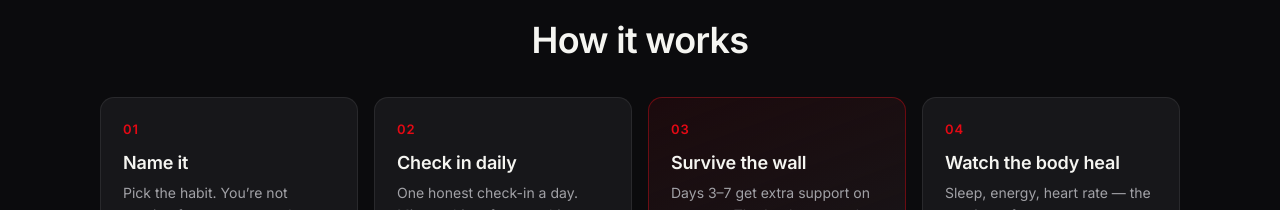
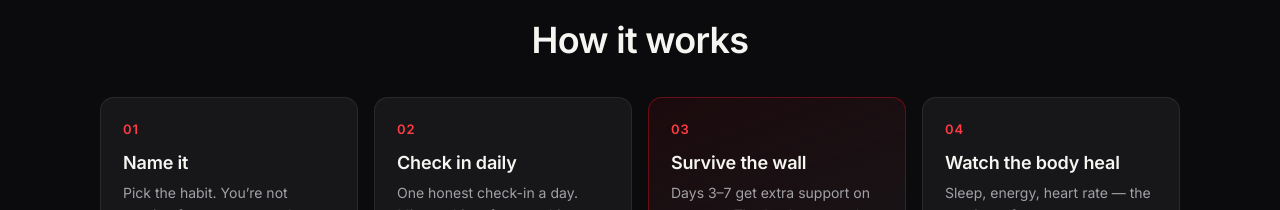
Before and after one commit to ma8793328-pixel/breakfree-dashboard, a React (Vite) app in the folder client/: page / in a window 1280 px wide. Shown: the part 1080-1290 px from the top of the page. Built offline with nearby package versions, Linux system fonts and the light colour scheme; no server answers.

Commit message:
Landing audit fixes: step-number color contrast (AA), add robots.txt

```diff
--- a/client/src/index.css
+++ b/client/src/index.css
@@ -2821,7 +2821,7 @@ a {
   font-family: var(--font-head);
   font-weight: 900;
   font-size: 13px;
-  color: var(--accent);
+  color: var(--accent-strong);
   letter-spacing: 0.08em;
 }
 
```
Also changed, not shown: client/public/robots.txt (added).
